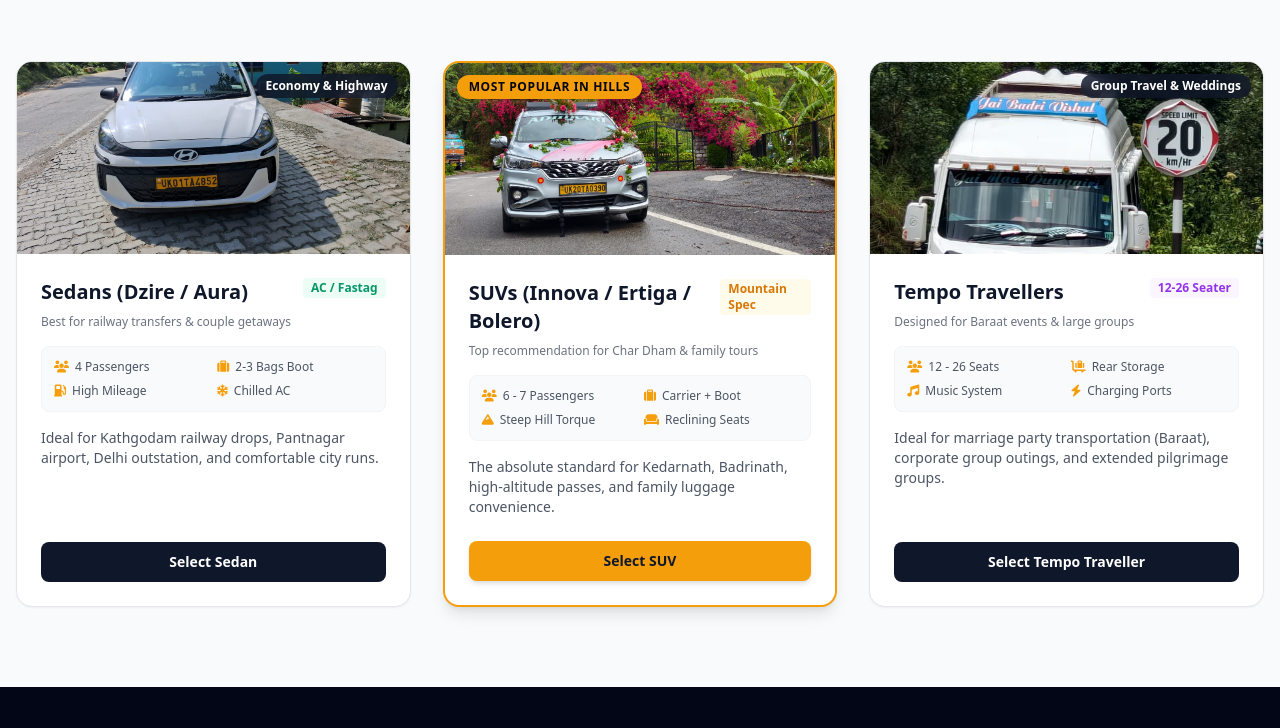
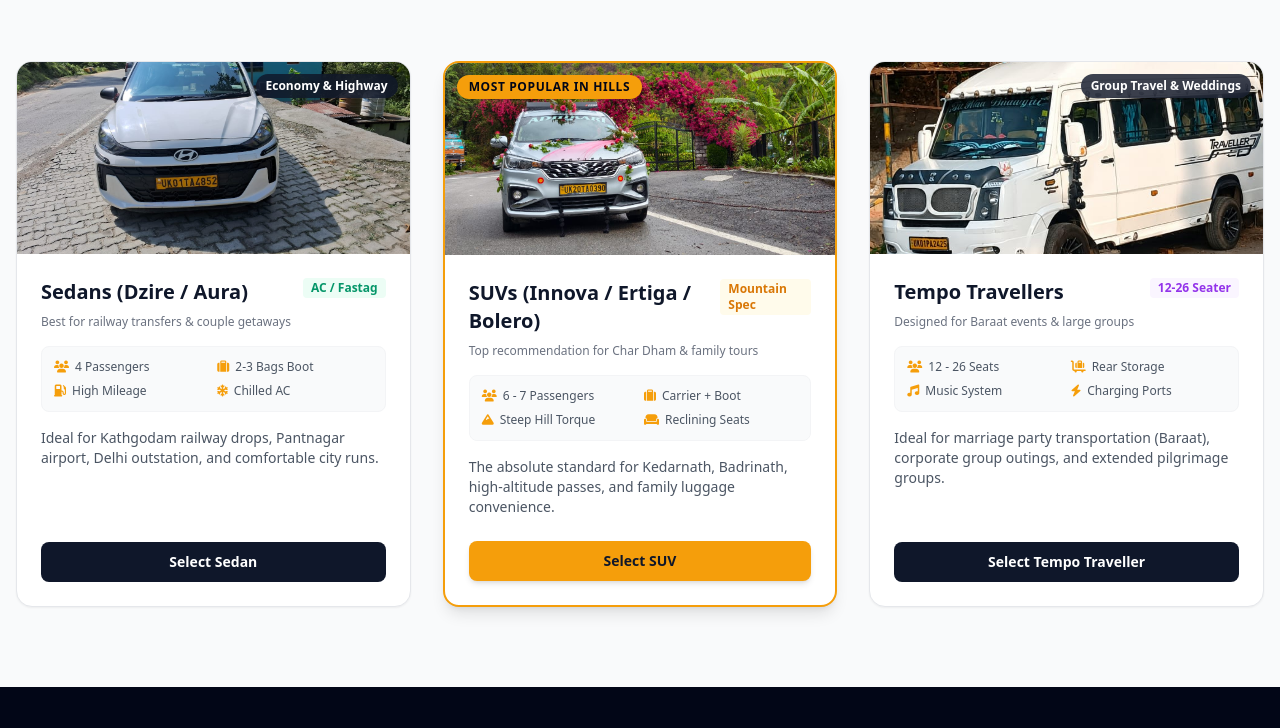
Before and after one commit to Virendra200325/kumaon-travels, a website: page index.html in a window 1280 px wide. Shown: the part 2107-2835 px from the top of the page. Drawn offline with nearby package versions, Linux system fonts and the light colour scheme.

Commit message:
update code

```diff
--- a/index.html
+++ b/index.html
@@ -393,7 +393,7 @@
     <div class="bg-white border rounded-2xl overflow-hidden shadow-sm hover:shadow-xl transition duration-300 flex flex-col">
       <div class="relative h-48 w-full overflow-hidden bg-gray-100">
         <img
-          src="/photo10.jpeg"
+          src="/photo6.jpeg"
           alt="Tempo Traveller"
           class="w-full h-full object-cover hover:scale-105 transition duration-500"
         />
```
Also changed, not shown: 1 other file.
